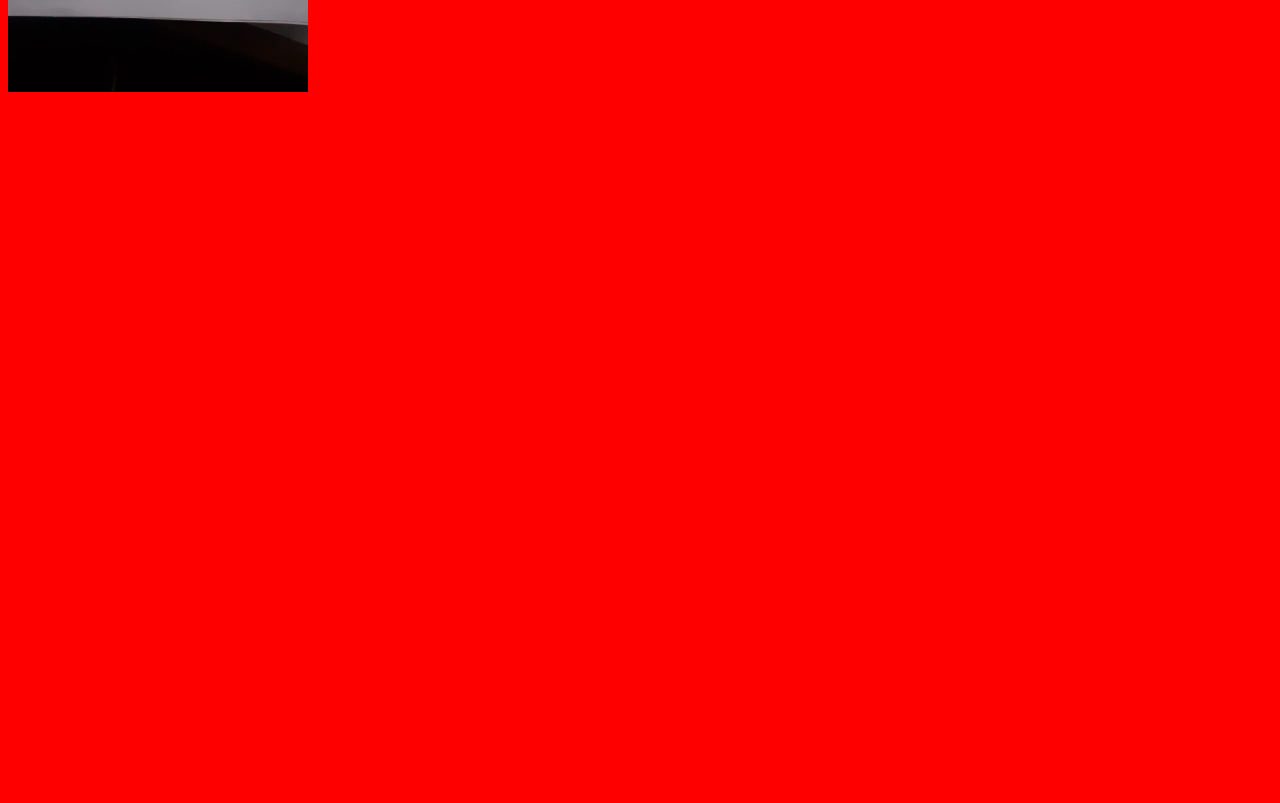
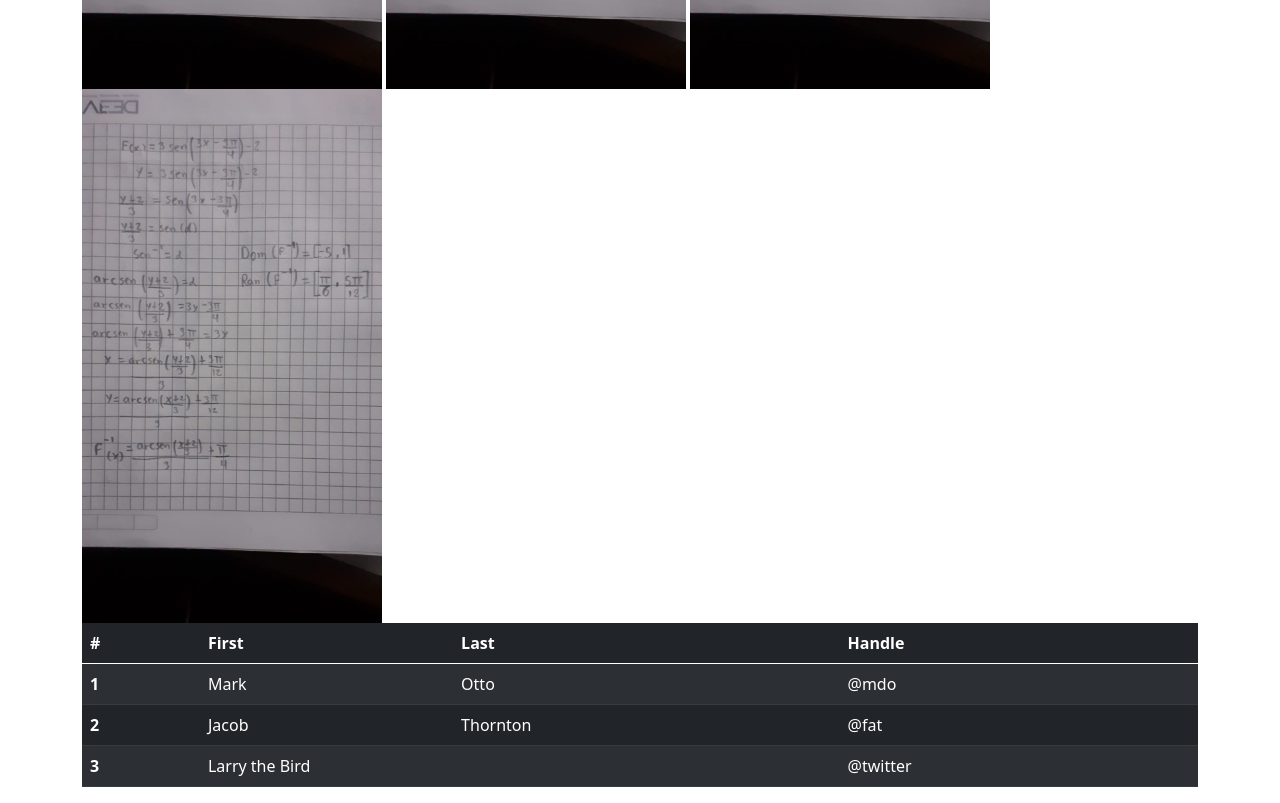
Before and after one commit to MrSavg/AliD, a plain HTML site: page index.html in a window 1280 px wide. Shown: the part 540-1343 px from the top of the page. Before the commit the page ends 800 px from the top, so only its background shows below. Drawn offline with nearby package versions, Linux system fonts and the light colour scheme.

Commit message:
Update index.html

```diff
--- a/index.html
+++ b/index.html
@@ -6,10 +6,47 @@
     <meta name="viewport" content="width=device-width, initial-scale=1.0">
     <title>Document</title>
     <link rel="stylesheet" href="CSS/estilos.css">
+    <link href="https://cdn.jsdelivr.net/npm/bootstrap@5.0.2/dist/css/bootstrap.min.css" rel="stylesheet" integrity="sha384-EVSTQN3/azprG1Anm3QDgpJLIm9Nao0Yz1ztcQTwFspd3yD65VohhpuuCOmLASjC" crossorigin="anonymous">
 </head>
 <body>
-    <h1>practica1</h1>
-    <p>tu eres el mejor</p>
-    <img src="IMG/WhatsApp Image 2021-07-10 at 4.42.13 PM.jpeg" width="300px">
+    <div class="container">
+        <h1>practica1</h1>
+        <p>tu eres el mejor</p>
+        <img src="IMG/WhatsApp Image 2021-07-10 at 4.42.13 PM.jpeg" width="300px">
+        <img src="IMG/WhatsApp Image 2021-07-10 at 4.42.13 PM.jpeg" width="300px">
+        <img src="IMG/WhatsApp Image 2021-07-10 at 4.42.13 PM.jpeg" width="300px">
+        <img src="IMG/WhatsApp Image 2021-07-10 at 4.42.13 PM.jpeg" width="300px">
+        <table class="table table-dark table-striped">
+            <thead>
+              <tr>
+                <th scope="col">#</th>
+                <th scope="col">First</th>
+                <th scope="col">Last</th>
+                <th scope="col">Handle</th>
+              </tr>
+            </thead>
+            <tbody>
+              <tr>
+                <th scope="row">1</th>
+                <td>Mark</td>
+                <td>Otto</td>
+                <td>@mdo</td>
+              </tr>
+              <tr>
+                <th scope="row">2</th>
+                <td>Jacob</td>
+                <td>Thornton</td>
+                <td>@fat</td>
+              </tr>
+              <tr>
+                <th scope="row">3</th>
+                <td colspan="2">Larry the Bird</td>
+                <td>@twitter</td>
+              </tr>
+            </tbody>
+          </table>
+    </div>
+
 </body>
+
 </html>
```
